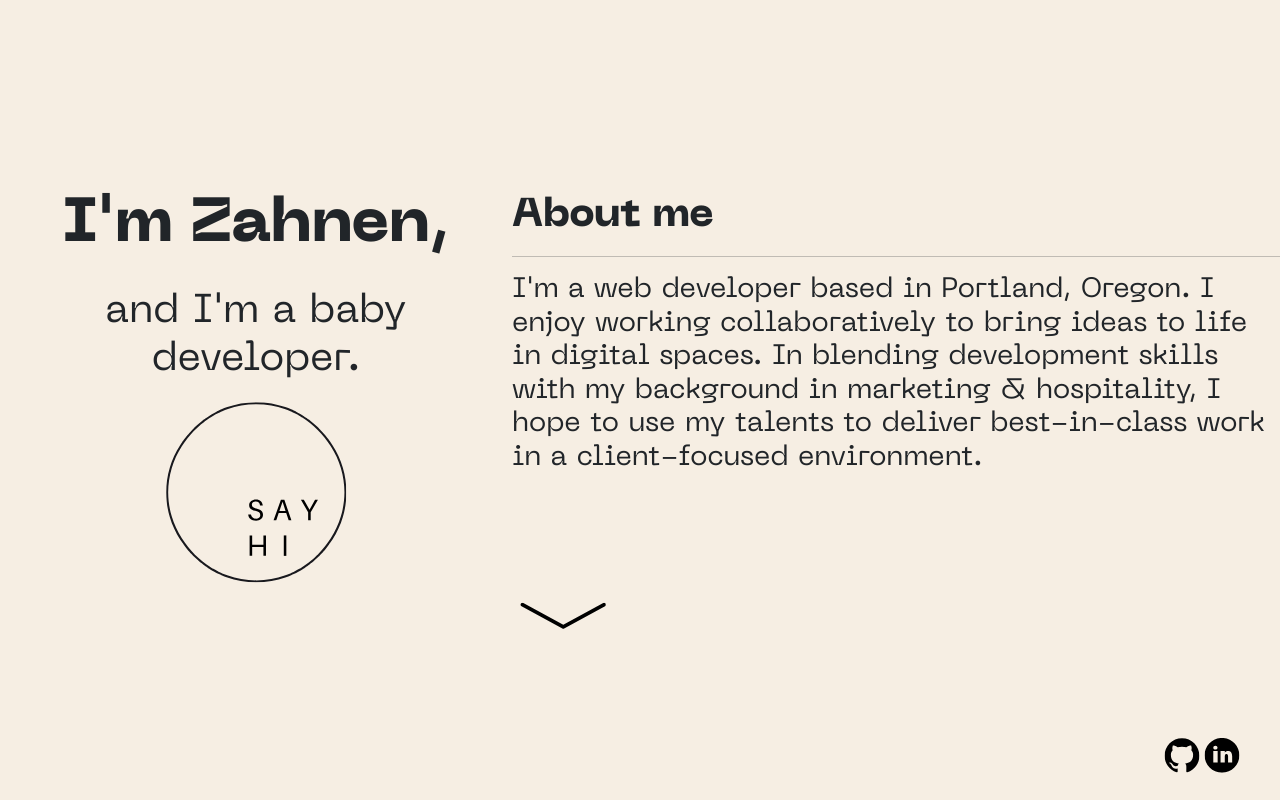
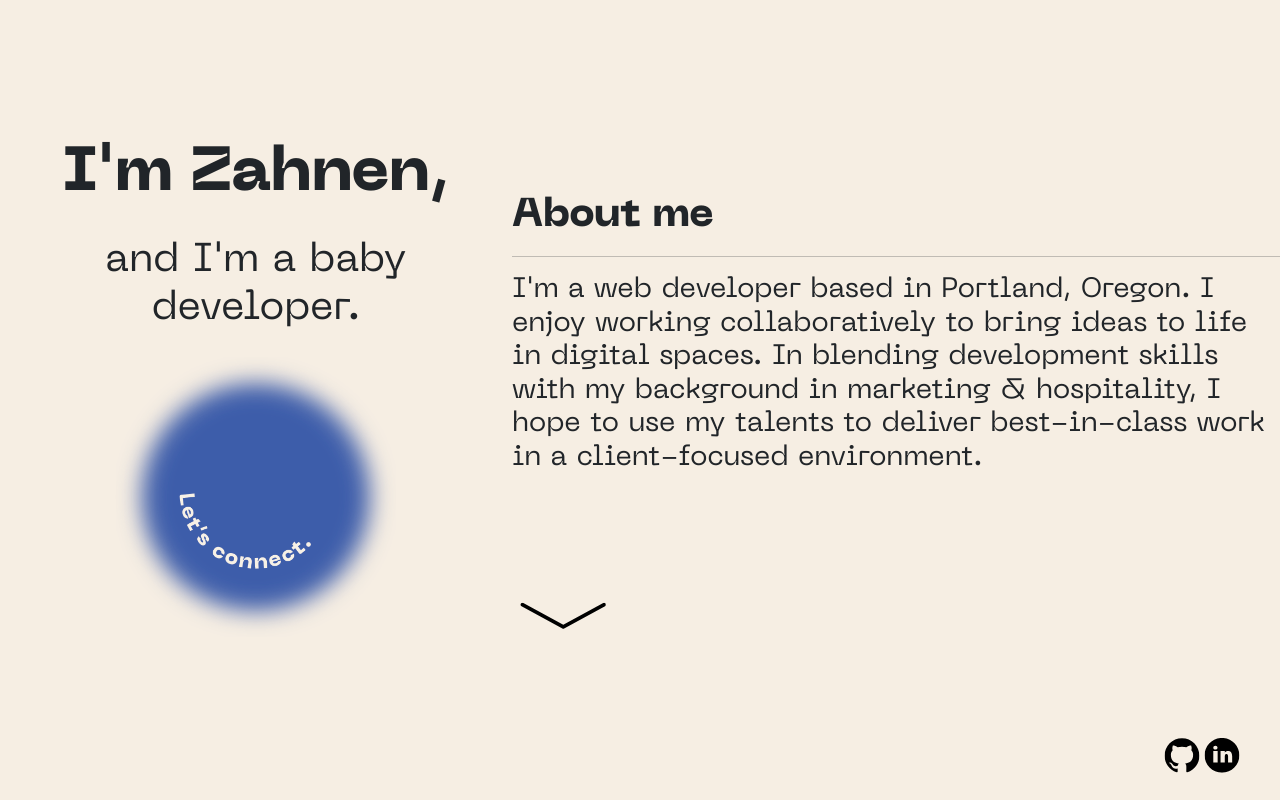
Before and after one commit to Zahnen/zahnen-co, a React (Create React App) app: page / in a window 1280 px wide. Shown: the top 800 px of the page. Built offline with nearby package versions, Linux system fonts and the light colour scheme.

Commit message:
update Let's Connect button

```diff
--- a/src/components/Header.js
+++ b/src/components/Header.js
@@ -1,5 +1,5 @@
 import React from 'react';
-import Connect from '../img/connect.svg';
+import Connect from '../img/letsconnect.png';
 
 const divStyle = {
 	backgroundColor: '#f6eee3',
@@ -8,7 +8,7 @@ const divStyle = {
 };
 
 const div2Style = {
-  marginTop: '35%',
+  marginTop: '25%',
 };
 
 function Header() {
@@ -18,9 +18,7 @@ function Header() {
         <div style={div2Style}>
           <p style={{fontSize: '62px', fontWeight: 'bold'}}>I'm Zahnen,</p>
           <h1>and I'm a baby developer.</h1>
-        </div>
-        <div>
-          <a href="mailto:hello@zahnen.co" target="_blank" rel="noreferrer"><img src={Connect} alt="Say Hi" /></a>
+          <a href="mailto:hello@zahnen.co" target="_blank" rel="noreferrer"><img className="icon" src={Connect} alt="Say Hi"style={{width: "55%", marginTop: '3%'}} /></a>
         </div>
       </div>
     </>
--- a/src/index.css
+++ b/src/index.css
@@ -33,3 +33,7 @@ a:hover {
   text-decoration: underline;
   color: black;
 }
+
+.icon:hover {
+  filter: invert(2) sepia(1) hue-rotate(200deg);
+}
```
Also changed, not shown: src/img/connect.svg (deleted), src/img/letsconnect.png (added).
